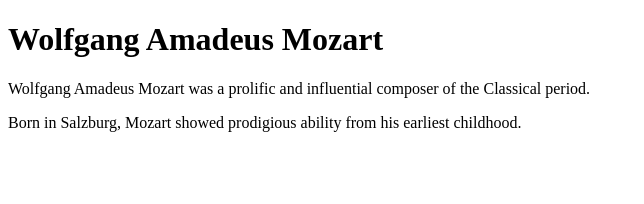
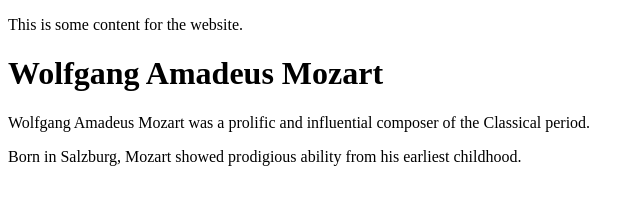
Before and after one commit to ARandomBoY21/COMP001A.LectureActivity2, a plain HTML site: page index.html in a window 1280 px wide. Shown: the whole page, without its empty margins (0-644 px from the left). Drawn offline with Linux system fonts and the light colour scheme.

Commit message:
added an intentional missing closing </div> (as per the lecture's instructions)

```diff
--- a/index.html
+++ b/index.html
@@ -16,6 +16,8 @@ Purpose: Lecture Activity 2
     <title>Mozart</title>
   </head>
 
+  <div class="content"> <p>This is some content for the website. <!-- intentional missing closing </div> tag here -->
+
   <body>
     <h1>Wolfgang Amadeus Mozart</h1>
     <p>
```
